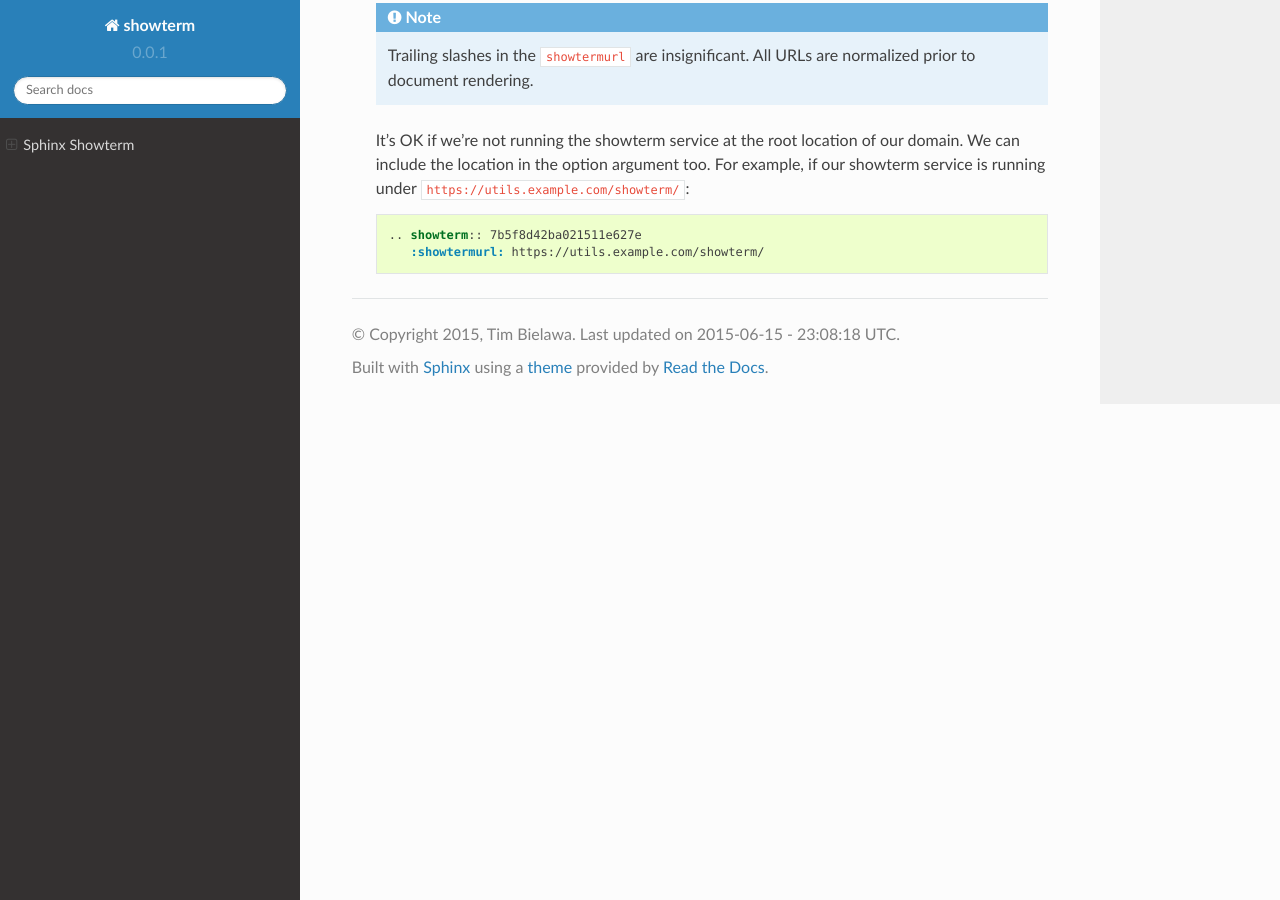
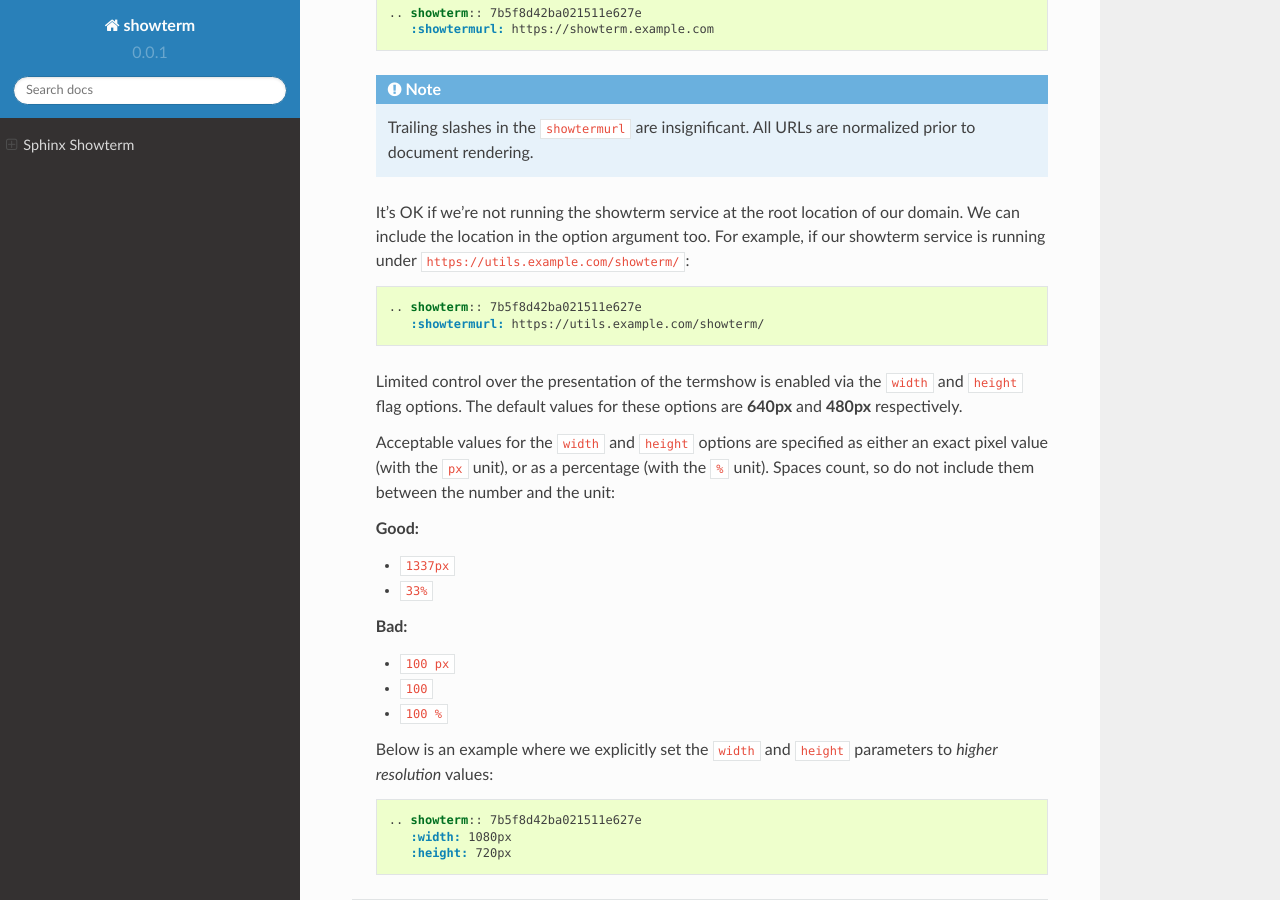
Before and after one commit to tbielawa/sphinxcontrib-showterm, a Sphinx documentation site: the page built from docsite/source/index.rst, in a window 1280 px wide and 900 px high, scrolled down 887 px. Built offline with Sphinx 7.4.7 and the Read the Docs theme 2.0.0, drawn with Linux system fonts in a browser that asks for light colours; some of the changed text lies outside the part shown.

Commit message:
Add docs for the new width/height parameters

```diff
--- a/docsite/source/index.rst
+++ b/docsite/source/index.rst
@@ -12,9 +12,9 @@
 documentation.
 
 
-.. toctree::
-   :maxdepth: 2
-   :numbered:
+.. contents::
+   :depth: 2
+   :local:
 
 
 Example
@@ -40,6 +40,7 @@
    like this::
 
       .. showterm:: 7b5f8d42ba021511e627e
+
 
    The showterm.io service can also be `ran privately
    <https://github.com/ConradIrwin/showterm.io>`_. If you're running
@@ -61,3 +62,30 @@
 
       .. showterm:: 7b5f8d42ba021511e627e
          :showtermurl: https://utils.example.com/showterm/
+
+   Limited control over the presentation of the termshow is enabled
+   via the ``width`` and ``height`` flag options. The default values
+   for these options are **640px** and **480px** respectively.
+
+   Acceptable values for the ``width`` and ``height`` options are
+   specified as either an exact pixel value (with the ``px`` unit), or
+   as a percentage (with the ``%`` unit). Spaces count, so do not
+   include them between the number and the unit:
+
+   **Good:**
+
+   * ``1337px``
+   * ``33%``
+
+   **Bad:**
+
+   * ``100 px``
+   * ``100``
+   * ``100 %``
+
+   Below is an example where we explicitly set the ``width`` and
+   ``height`` parameters to *higher resolution* values::
+
+      .. showterm:: 7b5f8d42ba021511e627e
+         :width: 1080px
+         :height: 720px
```
Also changed, not shown: other parts of docsite/source/index.rst (+1 -1 lines).
